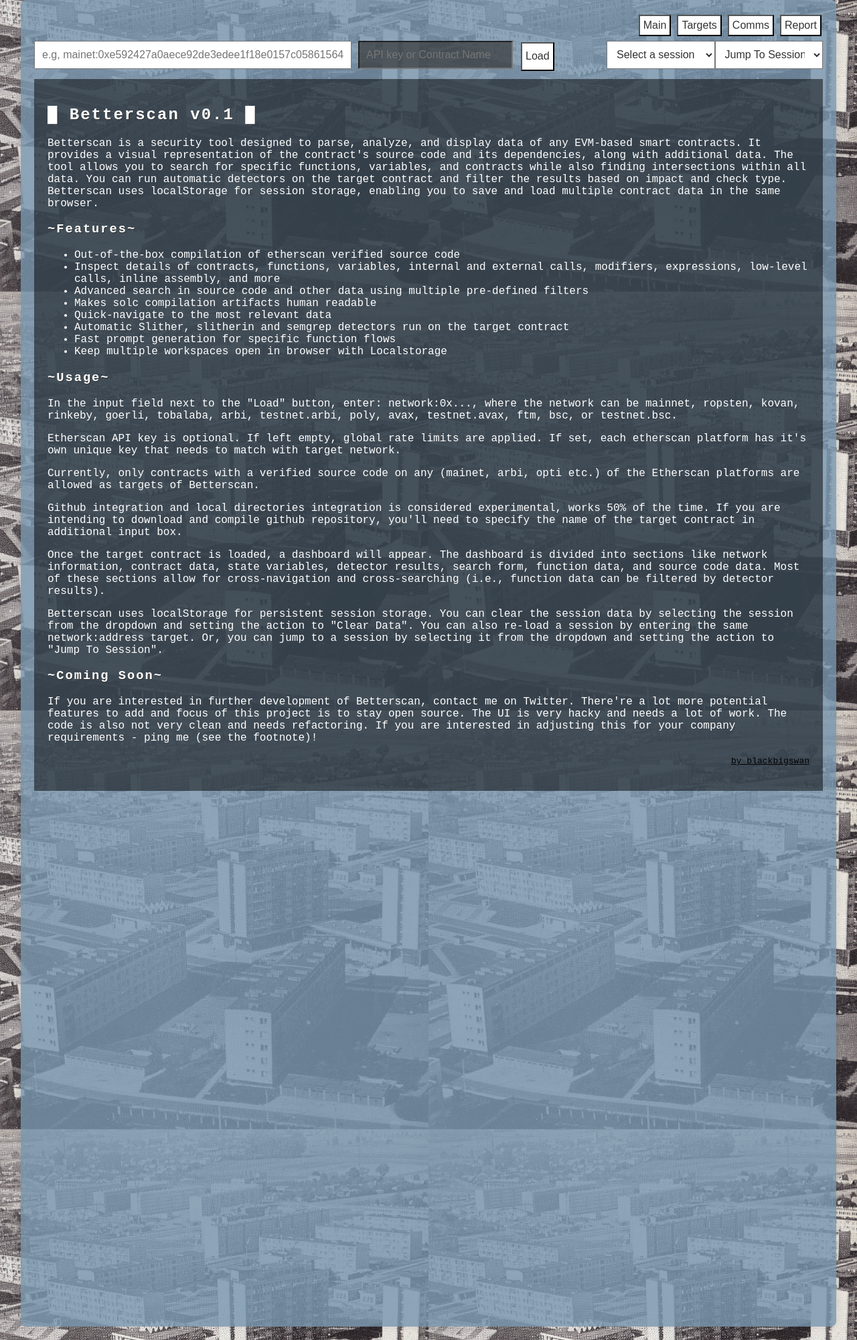
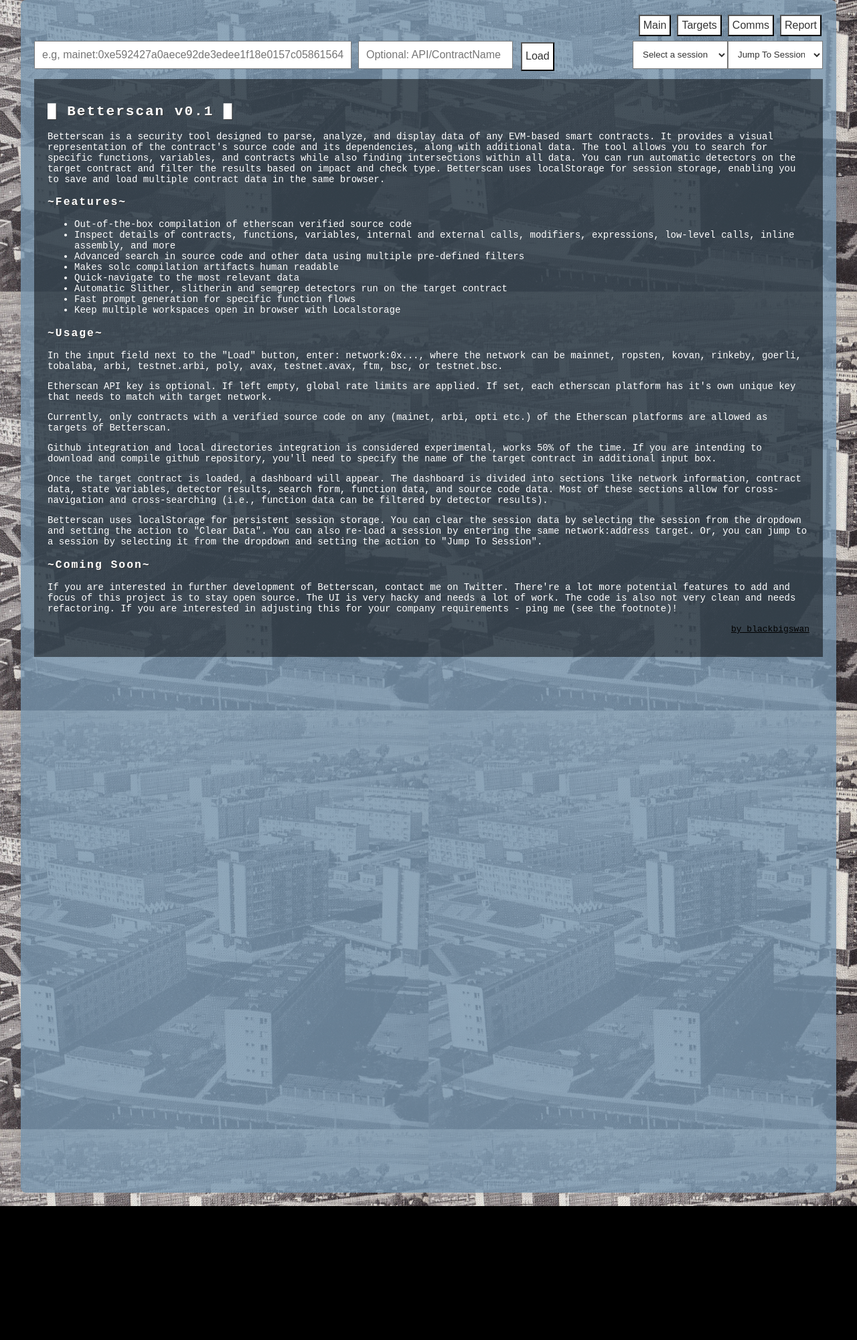
Before and after one commit to shortdoom/betterscan-v1, a Flask app: page / in a window 1280 px wide. Shown: the part 190-2191 px from the top of the page at 67% size. After the commit the page ends 1991 px from the top, so only its background shows below. Run offline with Flask 3, Linux system fonts and the light colour scheme; some libraries are stand-ins or nearby versions.

Commit message:
chore: styles

```diff
--- a/core/app.py
+++ b/core/app.py
@@ -311,7 +311,7 @@ def index():
                     return jsonify(existing_data)
 
                 data, status_code = compile_from_network(path, param)
-                print("status_code", status_code)
+
                 if status_code == 400:
                     return data, status_code
             elif path_type == "dir_target":
--- a/core/static/style.css
+++ b/core/static/style.css
@@ -23,6 +23,7 @@ body {
   ); /* silver with 50% opacity 192,192,192 */
   box-shadow: 0 0 10px rgba(0, 0, 0, 0.1);
   display: block; /* Ensures default block layout for direct children */
+  font: 14px / normal 'Monaco', 'Menlo', 'Ubuntu Mono', 'Consolas', 'Source Code Pro', 'source-code-pro', monospace
 }
 
 .header {
@@ -80,7 +81,7 @@ body {
   min-width: 0; /* Prevents flex items from overflowing */
   padding: 10px;
   box-sizing: border-box; /* Includes padding and border in the element's size */
-  max-width: 50%; /* Ensures neither section exceeds half of the container's width */
+  max-width: 60%; /* Ensures neither section exceeds half of the container's width */
   overflow-y: auto; /* Adds vertical scroll if content overflows */
   /* height: 600px; Optional fixed height */
 }
@@ -92,7 +93,7 @@ body {
   min-width: 0; /* Prevents flex items from overflowing */
   padding: 10px;
   box-sizing: border-box; /* Includes padding and border in the element's size */
-  max-width: 50%; /* Ensures neither section exceeds half of the container's width */
+  max-width: 40%; /* Ensures neither section exceeds half of the container's width */
   overflow-y: auto; /* Adds vertical scroll if content overflows */
   height: calc(100vh - 40px); /* Optional: Adjust the height as needed */
   margin-top: 20px; /* Ensure there's space from the top of the viewport or any fixed element */
@@ -104,7 +105,7 @@ select {
   padding: 10px;
   background-color: #fff;
   color: #333;
-  font-size: 16px;
+  /* font-size: 16px; */
 }
 
 /* Specific styling for search group */
@@ -198,15 +199,15 @@ button:hover {
 .collapsible {
   background-color: #000000c7;
   color: white;
-  font-weight: bold;
+  /* font-weight: bold; */
   cursor: pointer;
-  padding: 12px;
+  /* padding: 12px; */
   width: 100%;
   border: none;
   text-align: left;
   outline: none;
-  font-size: 16px;
-  /* border-radius: 5px; */
+  /* font-size: 16px; */
+  font: 12px / normal 'Monaco', 'Menlo', 'Ubuntu Mono', 'Consolas', 'Source Code Pro', 'source-code-pro', monospace;
 }
 
 .collapsible:hover {
@@ -403,10 +404,10 @@ form label {
   align-items: flex-start; /* Align items to the top */
   flex-wrap: wrap; /* Allow wrapping for smaller screens */
   font-weight: bold;
-  font-size: 16px;
+  /* font-size: 16px; */
   gap: 10px;
   line-height: 30px;
-  letter-spacing: 2px;
+  /* letter-spacing: 2px; */
   text-transform: lowercase;
 }
 
--- a/core/templates/index.html
+++ b/core/templates/index.html
@@ -47,8 +47,8 @@
           <input
             type="text"
             id="paramInput"
-            placeholder="API key or Contract Name"
-            style="background-color: #333333ad; color: #fff"
+            placeholder="Optional: API/ContractName"
+            style="color: #fff"
           />
           <button onclick="loadData()">Load</button>
         </div>
@@ -201,22 +201,22 @@
             </div>
 
             <div class="checkbox-group">
-              <label>Has Modifiers</label>
+              <label>Modifiers</label>
               <input type="checkbox" name="hasModifiers" value="true" />
 
-              <label>Has Internal Calls</label>
+              <label>Internal Calls</label>
               <input type="checkbox" name="hasInternalCalls" value="true" />
 
-              <label>Has External Calls</label>
+              <label>External Calls</label>
               <input type="checkbox" name="hasExternalCalls" value="true" />
 
-              <label>Is inherited</label>
+              <label>Inherited</label>
               <input type="checkbox" name="isInheritedFunction" value="true" />
 
-              <label>Contains ASM</label>
+              <label>ASM</label>
               <input type="checkbox" name="containsAsm" value="true" />
 
-              <label>Low-lvl call</label>
+              <label>Low-lvl-call</label>
               <input type="checkbox" name="lowLvlCall" value="true" />
             </div>
           </div>
@@ -341,14 +341,9 @@
       }
 
       function clearData() {
-        var dropdown = document.getElementById("keysDropdown");
-        var key = dropdown.value;
-
-        if (key && key !== "Select a key to clear") {
-          localStorage.removeItem(key);
-          alert("Data cleared successfully. F5 to see changes.");
-          poupulateSessionStorageDropdown();
-        }
+        localStorage.clear();
+        alert("All data cleared successfully. F5 to see changes.");
+        populateSessionStorageDropdown();
       }
 
       function jumpToSession(session_path) {
@@ -377,7 +372,7 @@
         jumpOption.text = "Jump To Session";
         var clearOption = document.createElement("option");
         clearOption.value = "clear";
-        clearOption.text = "Clear Data";
+        clearOption.text = "Clear Storage";
         actionSelect.appendChild(jumpOption);
         actionSelect.appendChild(clearOption);
 
@@ -452,7 +447,6 @@
         }
       }
 
-      // input is mainet:0x113377
       function initializeLoadData(path) {
         const localData = JSON.parse(localStorage.getItem(path));
         if (localData) {
@@ -674,10 +668,8 @@
 
         // localStorage is only used for single session storage
         // otherwise send POST to download or retrive from local filesystem
-        // NOTE: Clearing localStorage should happen on switch to different session_id url
         if (localStorage.getItem(path)) {
           console.log("session_path", path);
-          console.log("localStorage.getItem(path)", storedData);
           window.history.pushState(path, "", `/?session_id=${path}`);
           initializeLoadData(path);
         } else {
```
